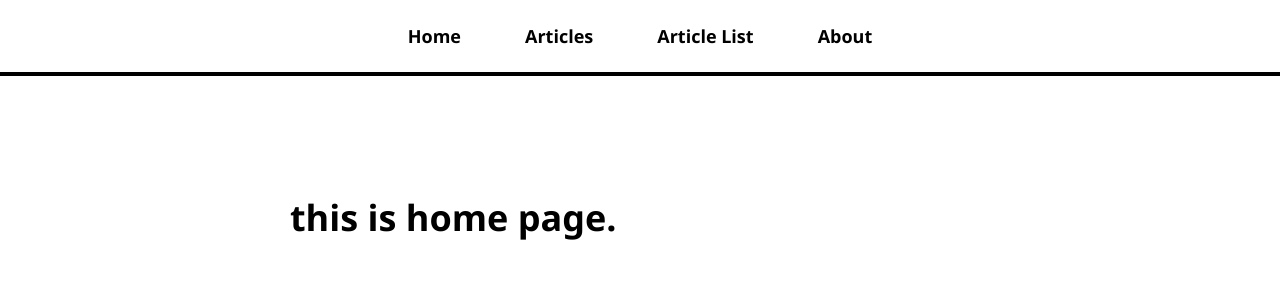
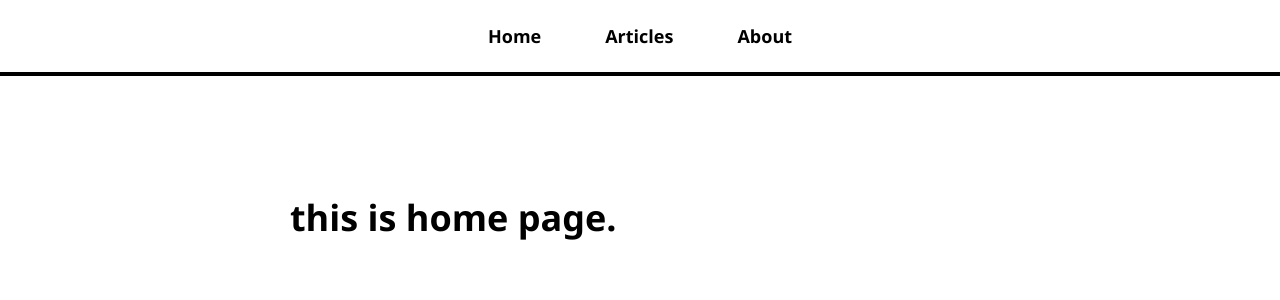
Before and after one commit to boraneak/blog, a React (Create React App) app: page / in a window 1280 px wide. Shown: the top 300 px of the page. Built offline with nearby package versions, Linux system fonts and the light colour scheme.

Commit message:
remove articles list by id page & cleanup

```diff
--- a/src/App.js
+++ b/src/App.js
@@ -3,7 +3,6 @@ import { BrowserRouter, Routes, Route } from 'react-router-dom';
 import AboutPage from './pages/AboutPage';
 import HomePage from './pages/HomePage';
 import ArticleListPage from './pages/ArticleListPage';
-// import NotFoundPage from './pages/NotFoundPage';
 import ArticlePage from './pages/ArticlePage';
 import NavBar from './NavBar';
 
@@ -18,7 +17,6 @@ function App() {
         <Routes>
           <Route path="/" element={<HomePage />}></Route>
           <Route path="/about" element={<AboutPage />}></Route>
-          {/* <Route path="/not-found" element={<NotFoundPage />}></Route> */}
           <Route path="/articles" element={<ArticlePage />}></Route>
           <Route path='/articles/:articleId' element={<ArticleListPage/>}></Route>
         </Routes>
--- a/src/NavBar.js
+++ b/src/NavBar.js
@@ -4,9 +4,8 @@ const NavBar = () => {
     <nav>
       <ul>
         <li><Link to={"/"}>Home</Link></li>
-        {/* <li><Link to={"/not-found"}>Not found</Link></li> */}
         <li><Link to={"/article-page"}>Articles</Link></li>
-        <li><Link to={"/article-page/:article-id"}>Article List</Link></li>
+        {/* <li><Link to={"/article-page/:article-id"}>Article List</Link></li> */}
         <li><Link to={"/about"}>About</Link></li>
       </ul>
     </nav>
```
